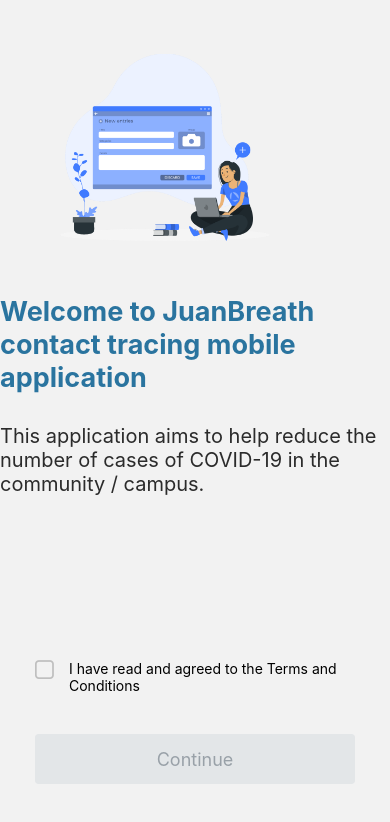
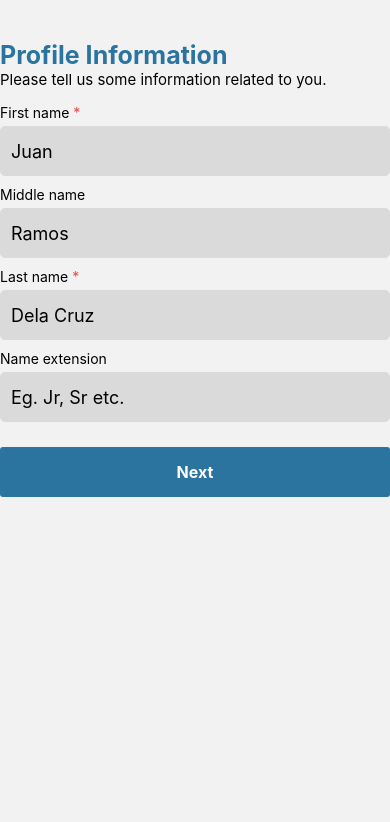
Before and after one commit to rbnograles/thesis_mobile, a React Native app: screen /others in a window 390 px wide. Shown: the top 822 px of the page. Built offline with nearby package versions, Linux system fonts and the light colour scheme.

Commit message:
created input label dynamic components, remove none existing imports, added profile first page set up

```diff
--- a/App.tsx
+++ b/App.tsx
@@ -1,7 +1,5 @@
 import React from 'react';
-
 // screens
-import LiquidSwipe from './screens/LiquidSwipe';
 import RootStack from './navigators/RootStack';
 
 export default function App() {
--- a/_utils/CustomButton.tsx
+++ b/_utils/CustomButton.tsx
@@ -1,4 +1,4 @@
-import React, { Component } from 'react';
+import React from 'react';
 import { StyleSheet, Text, View, TouchableOpacity } from 'react-native';
 
 const CustomButton = (props: any) => {
--- /dev/null
+++ b/_utils/CustomInputs.tsx
@@ -0,0 +1,24 @@
+import React from 'react';
+// native components
+import { View, TextInput } from 'react-native';
+// stylesheet
+import { inputs } from '../styles/styles-screens';
+// custom components
+import Label from './Label';
+
+const CustomInputs = ({ labelTitle, onBlur, onChangeText, value, placeHolder, required }: any) => {
+  return (
+    <View style={{ marginTop: 5, marginBottom: 5 }}>
+      <Label title={labelTitle} required={required} />
+      <TextInput
+        onChangeText={onChangeText}
+        placeholder={placeHolder}
+        style={inputs.style}
+        onBlur={onBlur}
+        value={value}
+      />
+    </View>
+  );
+};
+
+export default CustomInputs;
--- /dev/null
+++ b/_utils/Label.tsx
@@ -0,0 +1,16 @@
+import React from 'react';
+// native components
+import { Text, View } from 'react-native';
+import { Colors } from '../styles/styles-colors';
+
+const Label = ({ title, required }: any) => {
+  return (
+    <View>
+      <Text>
+        {title} <Text style={{ color: Colors.red }}>{required && '*'}</Text>
+      </Text>
+    </View>
+  );
+};
+
+export default Label;
--- a/navigators/RootStack.jsx
+++ b/navigators/RootStack.jsx
@@ -34,7 +34,7 @@ const RootStack = () => {
           headerTransparent: true,
           headerTitle: '',
         }}
-        initialRouteName="AggreementScreen"
+        initialRouteName="ProfileSetUp"
       >
         {/* landing pages */}
         <Stack.Screen options={{ headerShadowVisible: false }} name="AggreementScreen" component={AggreementScreen} />
--- a/navigators/TabNavigator.tsx
+++ b/navigators/TabNavigator.tsx
@@ -9,7 +9,7 @@ import { Colors } from '../styles/styles-colors';
 import HomeScreen from '../screens/main-pages/QRCode-screen';
 import SettingsScreen from '../screens/main-pages/Settings-screen';
 import SuccessPromptScreen from '../screens/landing-pages/Success-Prompt';
-import ProfileInformationSetupScreen from '../screens/main-pages/profile-setup/_profile-setup-screen';
+import ProfileScreen from '../screens/main-pages/Profile-screen';
 
 const Tab = createMaterialTopTabNavigator();
 
@@ -61,7 +61,7 @@ const TabNavigator = () => {
       <Tab.Screen name="visithistory" component={HomeScreen} options={{ tabBarLabel: 'History' }} />
       <Tab.Screen
         name="profile"
-        component={isSetUp ? SuccessPromptScreen : ProfileInformationSetupScreen}
+        component={isSetUp ? SuccessPromptScreen : ProfileScreen}
         options={{ tabBarLabel: 'Profile' }}
       />
       <Tab.Screen name="others" component={SettingsScreen} options={{ tabBarLabel: 'Settings' }} />
--- a/screens/main-pages/profile-setup/_profile-setup-screen.tsx
+++ b/screens/main-pages/profile-setup/_profile-setup-screen.tsx
@@ -1,21 +1,110 @@
 import React, { useState } from 'react';
 // native components
-import { Text, View, TextInput } from 'react-native';
+import { Text, View, SafeAreaView } from 'react-native';
+import * as yup from 'yup';
+import { Formik } from 'formik';
 // stylesheet
-import { landingPagesOrientation } from '../../../styles/styles-screens';
+import { formsContainer, landingPagesOrientation } from '../../../styles/styles-screens';
+// custom components
+import CustomInputs from '../../../_utils/CustomInputs';
+import CustomButton from '../../../_utils/CustomButton';
+import { Colors } from '../../../styles/styles-colors';
+
+interface PersonalInformationValues {
+  firstName: string;
+  middleName: string | null;
+  lastName: string;
+  nameExtension: string | null;
+}
+
+let personalInfoSchema = yup.object().shape({
+  firstName: yup
+    .string()
+    .matches(/[A-Za-z]/, 'First name must contain only letters')
+    .required('First name is required'),
+  middleName: yup
+    .string()
+    .matches(/[A-Za-z]/, 'Middle name must contain only letters')
+    .nullable(),
+  lastName: yup
+    .string()
+    .matches(/[A-Za-z]/, 'Last name must contain only letters')
+    .required('Last name is required'),
+  nameExtension: yup
+    .string()
+    .matches(/[A-Za-z.]/, 'Name extension name must contain only letters')
+    .nullable(),
+});
 
 const ProfileInformationSetupScreen = ({ navigation }: any) => {
   return (
-    <View style={landingPagesOrientation.container}>
-      <Text>Profile Information</Text>
-      <Text>Please tell us some information related to you.</Text>
-      <View style={landingPagesOrientation.inputContainer}>
-        <TextInput style={landingPagesOrientation.input} placeholder="Juan" keyboardType="numeric" />
-        <TextInput style={landingPagesOrientation.input} placeholder="D" keyboardType="numeric" />
-        <TextInput style={landingPagesOrientation.input} placeholder="Dela Cruz" keyboardType="numeric" />
-        <TextInput style={landingPagesOrientation.input} placeholder="Jr" keyboardType="numeric" />
-      </View>
-    </View>
+    <SafeAreaView style={landingPagesOrientation.container}>
+      <Text style={formsContainer.formsHeader}>Profile Information</Text>
+      <Text style={formsContainer.formsSubHeader}>Please tell us some information related to you.</Text>
+      <Formik
+        initialValues={{
+          firstName: '',
+          middleName: '',
+          lastName: '',
+          nameExtension: '',
+        }}
+        validateOnMount={true}
+        validationSchema={personalInfoSchema}
+        onSubmit={(values: PersonalInformationValues) => {
+          console.log(values);
+        }}
+      >
+        {({ handleChange, handleBlur, handleSubmit, values, errors, touched }) => (
+          <View style={{ marginTop: 10 }}>
+            <CustomInputs
+              labelTitle="First name"
+              required={true}
+              onChangeText={handleChange('firstName')}
+              placeHolder="Juan"
+              onBlur={handleBlur('firstName')}
+              value={values.firstName}
+            />
+            {errors.firstName && touched.firstName && (
+              <Text style={formsContainer.errorMessage}>{errors.firstName}</Text>
+            )}
+            <CustomInputs
+              labelTitle="Middle name"
+              required={false}
+              onChangeText={handleChange('middleName')}
+              placeHolder="Ramos"
+              onBlur={handleBlur('middleName')}
+              value={values.middleName}
+            />
+            {errors.middleName && touched.middleName && (
+              <Text style={formsContainer.errorMessage}>{errors.middleName}</Text>
+            )}
+            <CustomInputs
+              labelTitle="Last name"
+              required={true}
+              onChangeText={handleChange('lastName')}
+              placeHolder="Dela Cruz"
+              onBlur={handleBlur('lastName')}
+              value={values.lastName}
+            />
+            {errors.lastName && touched.lastName && <Text style={formsContainer.errorMessage}>{errors.lastName}</Text>}
+            <CustomInputs
+              labelTitle="Name extension"
+              required={false}
+              onChangeText={handleChange('nameExtension')}
+              placeHolder="Eg. Jr, Sr etc."
+              onBlur={handleBlur('nameExtension')}
+              value={values.nameExtension}
+            />
+            {errors.nameExtension && touched.nameExtension && (
+              <Text style={formsContainer.errorMessage}>{errors.nameExtension}</Text>
+            )}
+            <View style={{ marginTop: 20 }}>
+              <CustomButton color={Colors.primary} textColor="white" onPress={handleSubmit} title="Next" />
+            </View>
+          </View>
+        )}
+      </Formik>
+    </SafeAreaView>
   );
 };
 
--- a/styles/styles-screens.ts
+++ b/styles/styles-screens.ts
@@ -140,3 +140,35 @@ export const tabNavigation = StyleSheet.create({
     position: 'relative',
   },
 });
+
+export const formsContainer = StyleSheet.create({
+  formsHeader: {
+    fontSize: 25,
+    fontWeight: '700',
+    marginTop: 30,
+    color: Colors.primary,
+  },
+  formsSubHeader: {
+    fontSize: 15,
+  },
+  errorMessage: {
+    color: Colors.red,
+    fontSize: 12,
+    fontWeight: '700',
+    marginBottom: 5,
+  },
+});
+
+export const inputs = StyleSheet.create({
+  style: {
+    height: 50,
+    width: '100%',
+    marginTop: 5,
+    borderWidth: 1,
+    fontSize: 18,
+    borderColor: Colors.inputColor,
+    backgroundColor: Colors.inputColor,
+    borderRadius: 5,
+    padding: 10,
+  },
+});
```
